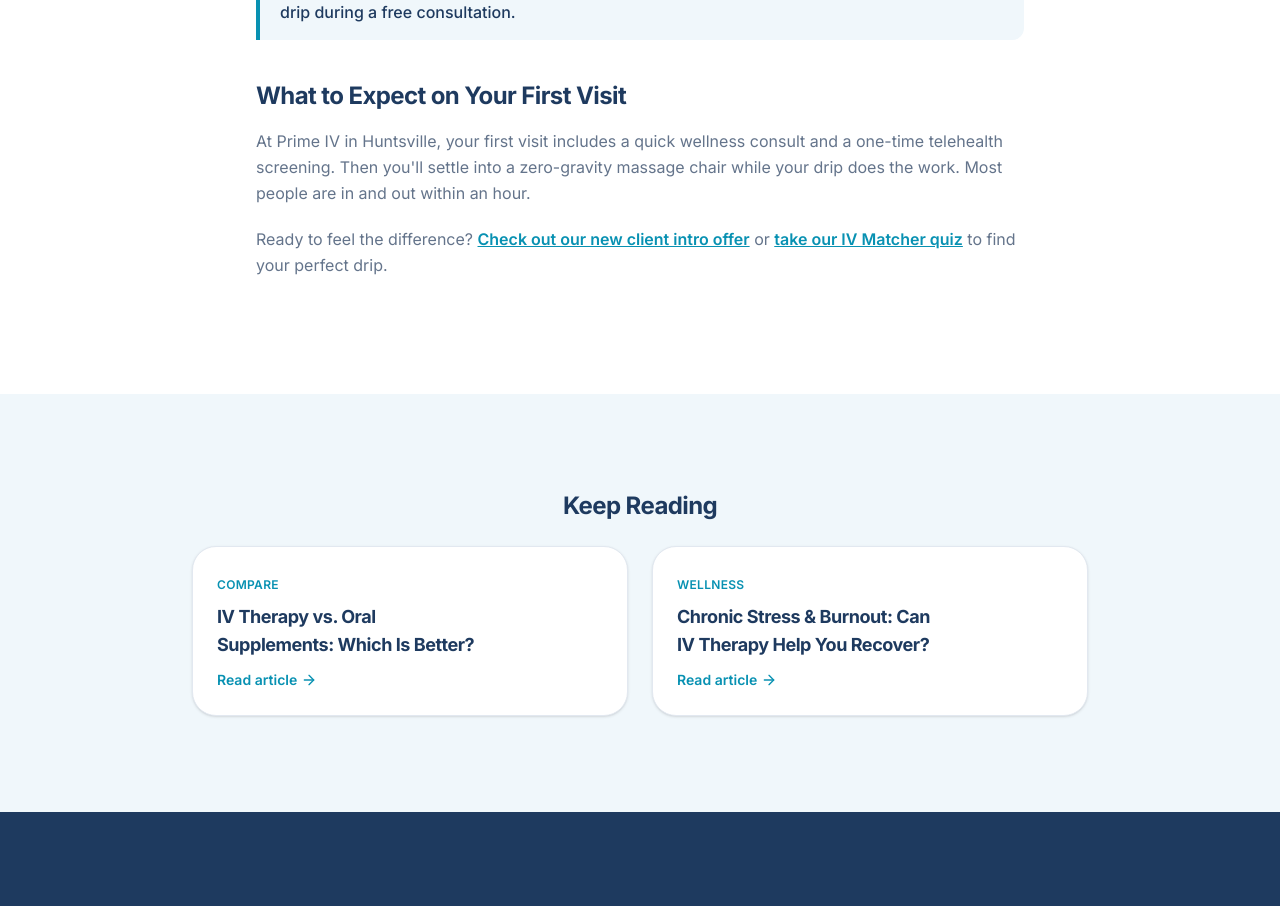
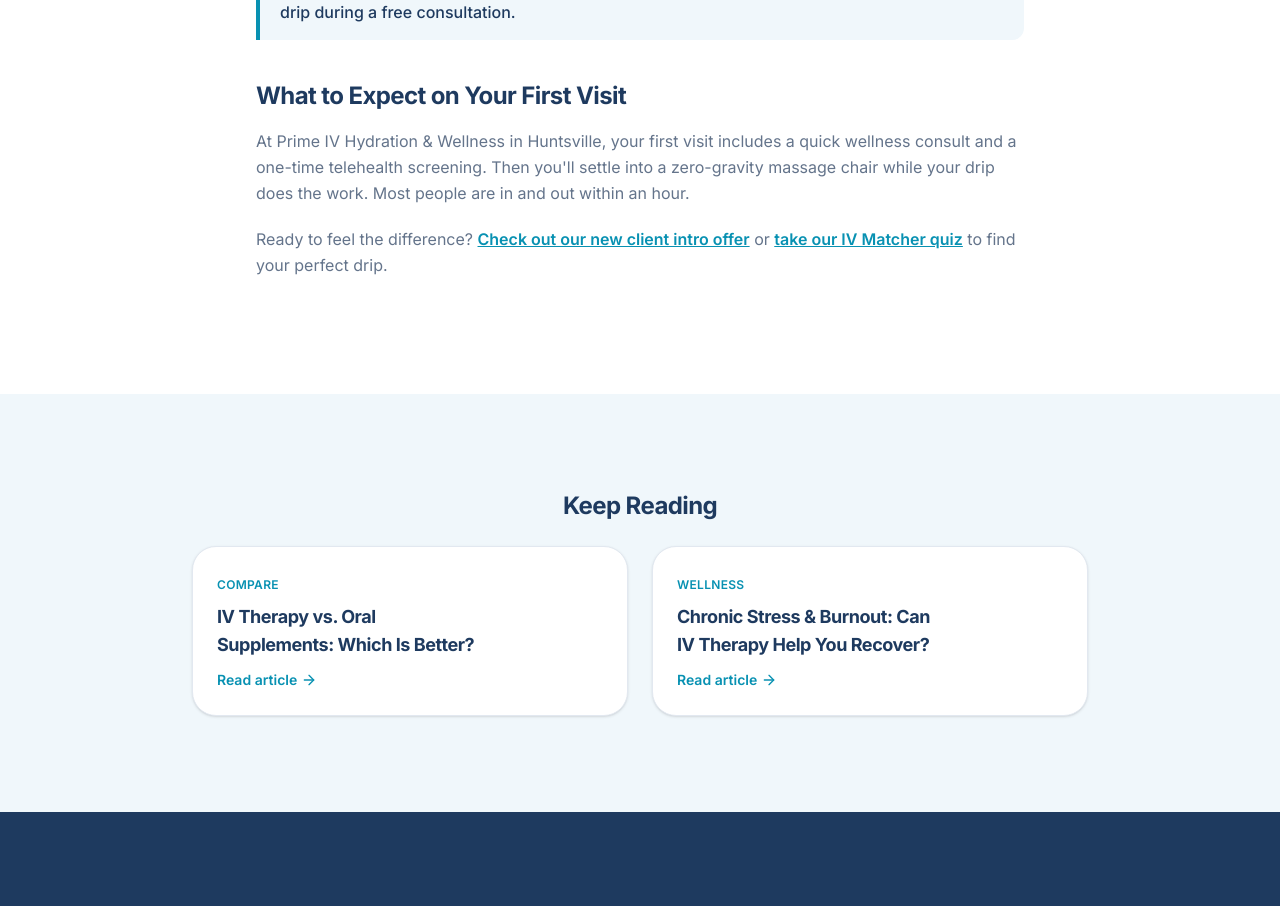
Before and after one commit to VandalsSmile/pivjv, a Next.js app: page /learn-more/what-is-iv-therapy-complete-guide in a window 1280 px wide. Shown: the part 1380-2286 px from the top of the page. Built offline with nearby package versions, Linux system fonts and the light colour scheme.

Commit message:
feat: update business name to SITE_CONFIG in IV therapy guide
Added SITE_CONFIG for dynamic business name in page content

```diff
--- a/app/learn-more/what-is-iv-therapy-complete-guide/page.tsx
+++ b/app/learn-more/what-is-iv-therapy-complete-guide/page.tsx
@@ -2,7 +2,7 @@ import type { Metadata } from "next";
 import Link from "next/link";
 import { ArticleLayout } from "@/components/article-layout";
 import { ARTICLES } from "@/lib/articles";
-import { CONTACT } from "@/lib/constants";
+import { CONTACT, SITE_CONFIG } from "@/lib/constants";
 
 const slug = "what-is-iv-therapy-complete-guide";
 const article = ARTICLES.find((a) => a.slug === slug)!;
@@ -66,7 +66,7 @@ export default function Page() {
 
       <h2>What to Expect on Your First Visit</h2>
       <p>
-        At {CONTACT.businessName ?? "Prime IV"} in {CONTACT.address.city}, your
+        At {SITE_CONFIG.name} in {CONTACT.address.city}, your
         first visit includes a quick wellness consult and a one-time telehealth
         screening. Then you&apos;ll settle into a zero-gravity massage chair while
         your drip does the work. Most people are in and out within an hour.
```
